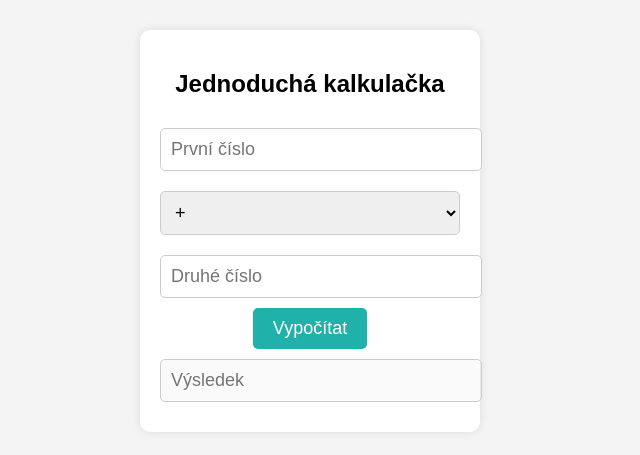
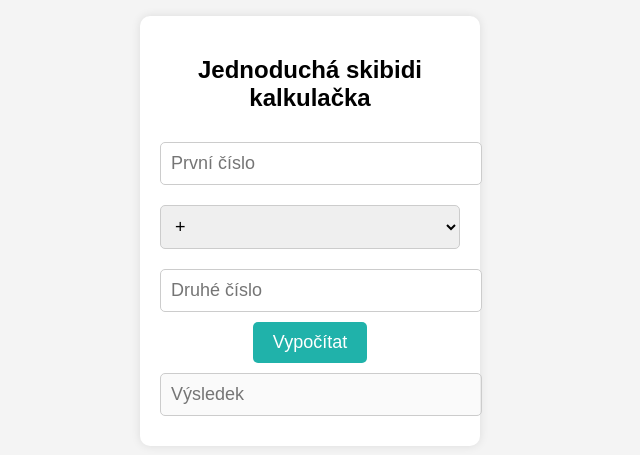
Before and after one commit to Backyss/moa_first_js, a plain HTML site: page index.html in a window 1280 px wide. Shown: the part 169-624 px from the top of the page, without its empty margins (330-970 px from the left). Drawn offline with Linux system fonts and the light colour scheme.

Commit message:
KDO BZL V PARIZI????

```diff
--- a/index.html
+++ b/index.html
@@ -10,7 +10,7 @@
 </head>
 <body>
     <div class="calculator">
-        <h2>Jednoduchá kalkulačka</h2>
+        <h2>Jednoduchá skibidi kalkulačka</h2>
         <input type="number" id="num1" placeholder="První číslo">
 
         <select id="operator">
```
